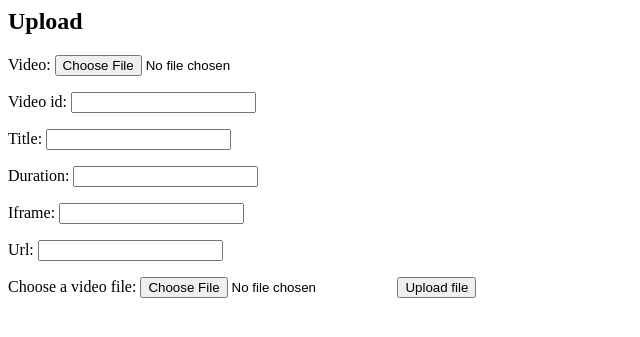
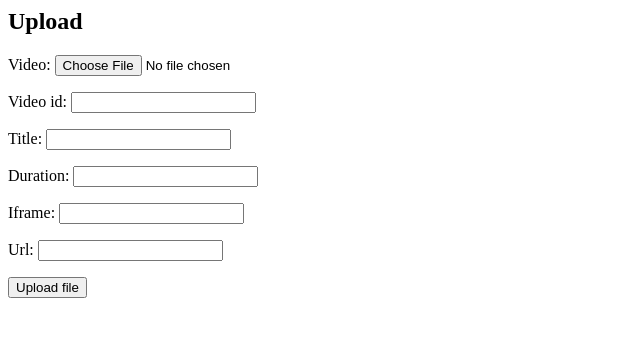
Before and after one commit to nas-0/csc-394-final-project-group-7, a Django app: page /uploadvideofile/upload/ in a window 1280 px wide. Shown: the top 337 px of the page, without its empty margins (0-640 px from the left). Run offline with Django 4.2, Linux system fonts and the light colour scheme.

Commit message:
Update upload.html

```diff
--- a/uploadvideofile/templates/upload.html
+++ b/uploadvideofile/templates/upload.html
@@ -11,8 +11,6 @@
 <form method="post" enctype="multipart/form-data">
         {% csrf_token %}
         {{ form.as_p }}
-        <label for="vdieo">Choose a video file:</label>
-        <input type="file" id="video" name="video" accept="video/*">
         <button type="sumbit">Upload file</button>
 </form>
 
```
